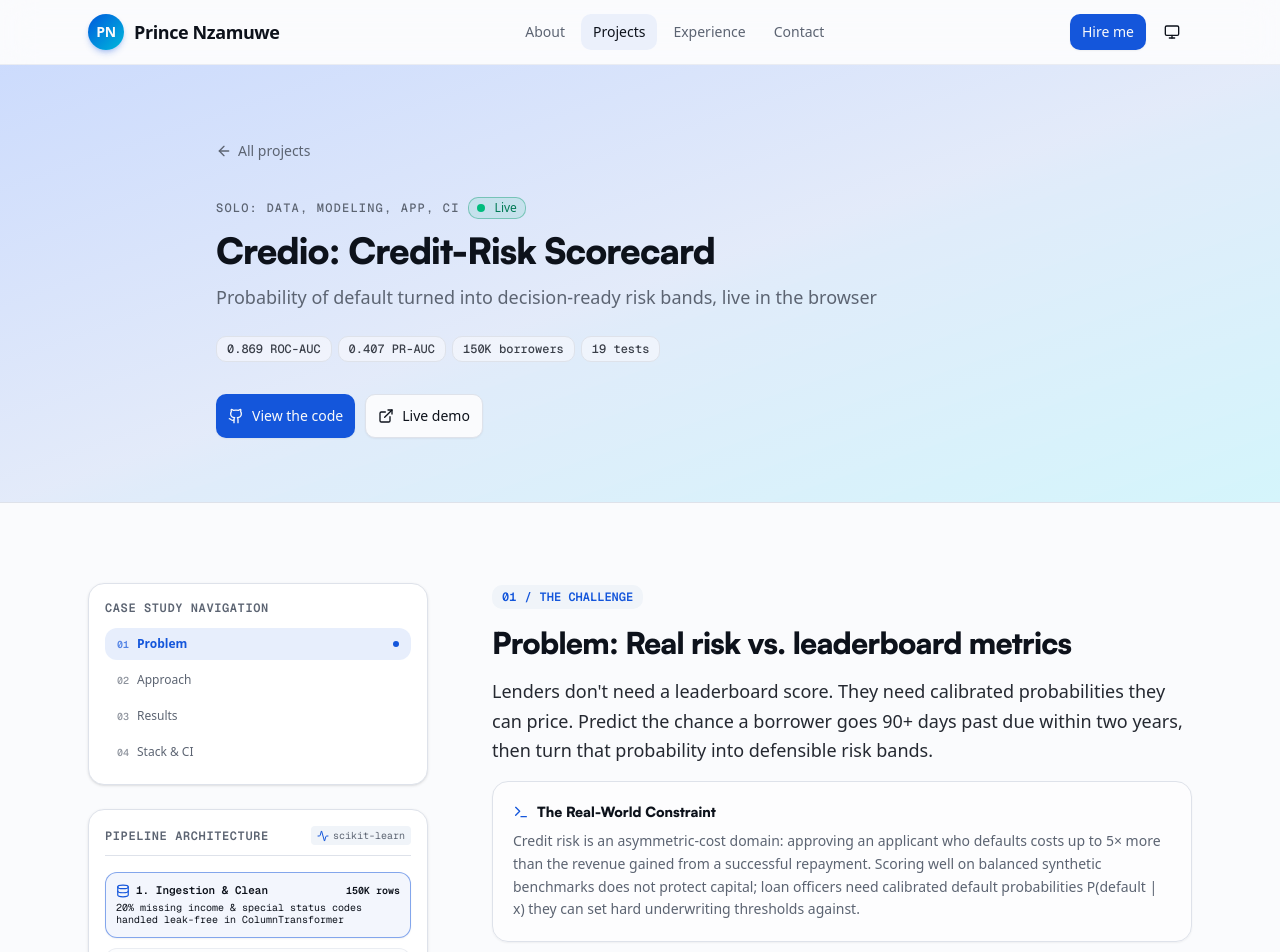
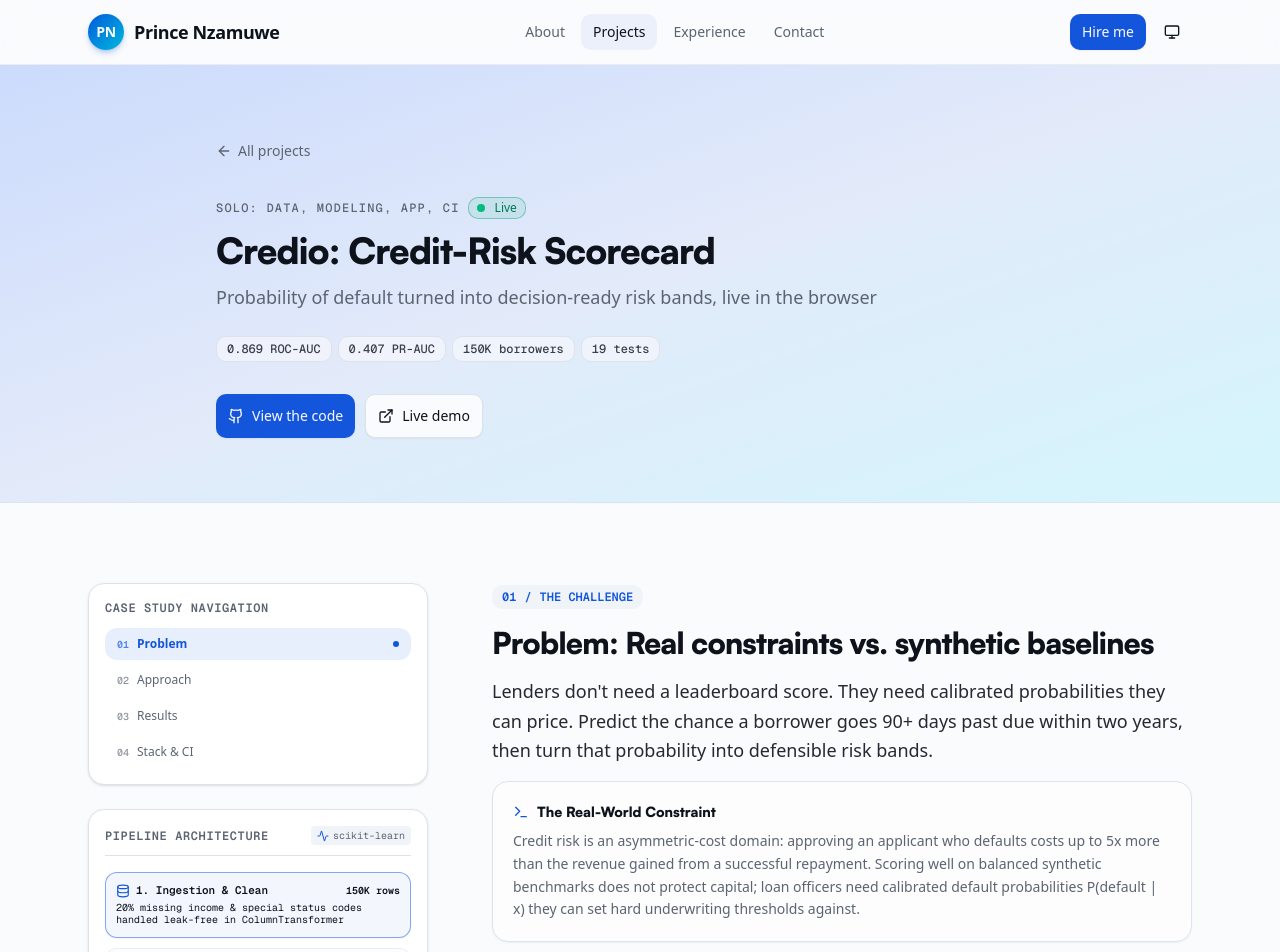
Before and after one commit to princenzmw/my-site, a Next.js app: page /projects/credio in a window 1280 px wide. Shown: the top 952 px of the page. Built offline with nearby package versions, Linux system fonts and the light colour scheme.

Commit message:
audit: STORY-02 — universal scrollytelling architecture and engineering deep-dives across all projects

```diff
--- a/audit-results.json
+++ b/audit-results.json
@@ -1,5 +1,5 @@
 {
-  "generatedAt": "2026-10-22T12:40:56.461Z",
+  "generatedAt": "2026-10-22T14:25:44.376Z",
   "target": "https://nzamuwe.com",
   "scoringContract": "8.0+ = meets written acceptance criteria WITH evidence; <8.0 = fix + re-run; unverified = evidence unavailable",
   "flags": {
@@ -471,7 +471,7 @@
       "name": "All internal links resolve (crawl of every prerendered page)",
       "status": "pass",
       "evidence": [
-        "10 pages crawled · 230 hrefs scanned",
+        "10 pages crawled · 227 hrefs scanned",
         "0 broken internal links",
         "out/ cross-checked: /resume.pdf, /og-image.png, /favicon.png all ship in the build"
       ],
--- a/src/components/site/case-study-scrolly.tsx
+++ b/src/components/site/case-study-scrolly.tsx
@@ -14,6 +14,7 @@ import {
   Cpu,
   Database,
   Sliders,
+  type LucideIcon,
 } from "lucide-react";
 import { Badge } from "@/components/ui/badge";
 import { Button } from "@/components/ui/button";
@@ -27,6 +28,225 @@ const SECTIONS = [
 ] as const;
 
 type SectionId = (typeof SECTIONS)[number]["id"];
+
+interface PipelineStage {
+  title: string;
+  badge: string;
+  detail: string;
+  icon: LucideIcon;
+}
+
+interface ProjectArchitecture {
+  frameworkBadge: string;
+  stages: Record<SectionId, PipelineStage>;
+  realWorldConstraint?: {
+    title: string;
+    description: string;
+  };
+  benchmarkComparison?: {
+    labelA: string;
+    valueA: string;
+    subA: string;
+    labelB: string;
+    valueB: string;
+    subB: string;
+  };
+  engineeringDecision?: {
+    title: string;
+    description: string;
+  };
+}
+
+const ARCHITECTURES: Record<string, ProjectArchitecture> = {
+  credio: {
+    frameworkBadge: "scikit-learn",
+    stages: {
+      problem: {
+        title: "1. Ingestion & Clean",
+        badge: "150K rows",
+        detail: "20% missing income & special status codes handled leak-free in ColumnTransformer",
+        icon: Database,
+      },
+      approach: {
+        title: "2. Model Benchmark",
+        badge: "0.823 → 0.869",
+        detail: "Logistic baseline vs. Gradient Boosting champion evaluated on held-out test set",
+        icon: Cpu,
+      },
+      results: {
+        title: "3. Risk Calibration",
+        badge: "1.1% → 39%",
+        detail: "Calibrated probability bands with dollar-threshold tuning; SMOTE rejected",
+        icon: Sliders,
+      },
+      stack: {
+        title: "4. Production & CI",
+        badge: "19 tests pass",
+        detail: "Live Streamlit application, synthetic pytest test suite, GitHub Actions CI",
+        icon: Layers,
+      },
+    },
+    realWorldConstraint: {
+      title: "The Real-World Constraint",
+      description:
+        "Credit risk is an asymmetric-cost domain: approving an applicant who defaults costs up to 5x more than the revenue gained from a successful repayment. Scoring well on balanced synthetic benchmarks does not protect capital; loan officers need calibrated default probabilities P(default | x) they can set hard underwriting thresholds against.",
+    },
+    benchmarkComparison: {
+      labelA: "Logistic Baseline",
+      valueA: "0.823",
+      subA: "Validation ROC-AUC without resampling",
+      labelB: "Gradient Boosting",
+      valueB: "0.869",
+      subB: "Held-out test ROC-AUC champion",
+    },
+    engineeringDecision: {
+      title: "Engineering Decision: Why SMOTE was Rejected",
+      description:
+        "During experimentation, synthetic minority oversampling (SMOTE) and naive class weighting artificially inflated training default rates from 6.7% to 50%. While this shifted raw classification boundaries, it broke probability calibration, making model scores uninterpretable as actual default odds. The final architecture relies on raw class priors combined with post-hoc probability calibration and cost-sensitive threshold tuning.",
+    },
+  },
+  finaccess: {
+    frameworkBadge: "Power BI + pandas",
+    stages: {
+      problem: {
+        title: "1. Workbook Pipeline",
+        badge: "290 MB → 8 MB",
+        detail: "Streaming Python script compacts unwieldy government workbook into lean relational CSV",
+        icon: Database,
+      },
+      approach: {
+        title: "2. Survey Calibration",
+        badge: "19,750 adults",
+        detail: "Complex multi-stage stratified survey weights preserved across 63 clean demographic columns",
+        icon: Cpu,
+      },
+      results: {
+        title: "3. Topline Reconcile",
+        badge: "84.8% matched",
+        detail: "Weighted aggregates exactly reproduce official KNBS / CBK published financial inclusion benchmarks",
+        icon: Sliders,
+      },
+      stack: {
+        title: "4. County Star Schema",
+        badge: "47 counties",
+        detail: "Five-page Power BI dashboard with optimized DAX measures exposing 45-point regional gaps",
+        icon: Layers,
+      },
+    },
+    realWorldConstraint: {
+      title: "The Survey Weight Constraint",
+      description:
+        "National survey datasets cannot be aggregated with naive SQL averages. Each respondent carries an inverse probability sampling weight reflecting household cluster sampling. Ignoring or mishandling these weights distorts rural representation and invalidates county-level policy comparisons.",
+    },
+    benchmarkComparison: {
+      labelA: "Raw Workbook",
+      valueA: "290 MB",
+      subA: "Multi-sheet uncompressed spreadsheet",
+      labelB: "Streaming CSV",
+      valueB: "8 MB",
+      subB: "Clean 19,750 × 63 schema ready for BI",
+    },
+    engineeringDecision: {
+      title: "Engineering Decision: Reconciling Published Toplines",
+      description:
+        "Before building visual reports, every aggregate measure was audited against the published 2024 FinAccess report. The model matched the national 84.8% formal inclusion and 9.9% exclusion figures to the decimal point, verifying that sampling strata expansion factors remained intact throughout the transformation pipeline.",
+    },
+  },
+  dukapulse: {
+    frameworkBadge: "FastAPI + Postgres",
+    stages: {
+      problem: {
+        title: "1. Multi-Tenant Schema",
+        badge: "PostgreSQL",
+        detail: "Strict relational schema separating multi-tenant shop inventories, user roles, and ledger receipts",
+        icon: Database,
+      },
+      approach: {
+        title: "2. Concurrency Lock",
+        badge: "ACID Safe",
+        detail: "Row-level transactional locking on inventory decrements guarantees zero overselling under race conditions",
+        icon: Cpu,
+      },
+      results: {
+        title: "3. Demand Forecasting",
+        badge: "4-Week Window",
+        detail: "Automated replenishment recommendations benchmarked against seasonal-naive moving baseline",
+        icon: Sliders,
+      },
+      stack: {
+        title: "4. Full-Stack CI",
+        badge: "Playwright + Pytest",
+        detail: "Headless browser integration workflows and backend unit tests automated on GitHub Actions",
+        icon: Layers,
+      },
+    },
+    realWorldConstraint: {
+      title: "The Over-Selling Hazard",
+      description:
+        "In small retail shops, physical stock is finite and margins are razor-thin. Concurrency race conditions where two clerks sell the final carton simultaneously create customer friction and phantom inventory. The backend must enforce transactional row locks at the database layer, not merely in application memory.",
+    },
+    benchmarkComparison: {
+      labelA: "App-Memory Check",
+      valueA: "Race Prone",
+      subA: "Susceptible to concurrent debit hazards",
+      labelB: "Pessimistic Row Lock",
+      valueB: "ACID Proof",
+      subB: "Guaranteed atomic stock balance enforcement",
+    },
+    engineeringDecision: {
+      title: "Engineering Decision: Honest Forecasting Baselines",
+      description:
+        "Rather than applying complex machine learning models that overfit on sparse small-shop transactions, DukaPulse benchmarks demand models directly against a seasonal-naive moving baseline. A model only earns its compute budget if it proves lower mean absolute percentage error than repeating last cycle's demand.",
+    },
+  },
+  airbnb: {
+    frameworkBadge: "Python + MySQL",
+    stages: {
+      problem: {
+        title: "1. CLI & File Storage",
+        badge: "Phase 1: cmd",
+        detail: "Custom REPL interpreter with polymorphic JSON serialization for managing model lifecycles",
+        icon: Database,
+      },
+      approach: {
+        title: "2. Relational ORM",
+        badge: "Phase 2: SQLAlchemy",
+        detail: "Stepwise migration from flat-file storage to MySQL with declarative entity relationships",
+        icon: Cpu,
+      },
+      results: {
+        title: "3. RESTful Services",
+        badge: "Phase 3: Flask",
+        detail: "Modular API blueprints with CRUD endpoints, status code contracts, and CORS headers",
+        icon: Sliders,
+      },
+      stack: {
+        title: "4. Containerized Web",
+        badge: "Phase 4: Docker",
+        detail: "Jinja2 dynamic frontend templates and Nginx reverse proxy packaged for production deployments",
+        icon: Layers,
+      },
+    },
+    realWorldConstraint: {
+      title: "The Architectural Evolution",
+      description:
+        "Software systems rarely start at microservices or distributed architectures. True engineering capability is demonstrated by evolving an application from a pure terminal utility into a persistent database-backed service and finally a containerized public web product without breaking core domain abstractions.",
+    },
+    benchmarkComparison: {
+      labelA: "JSON Flat-File",
+      valueA: "v1.0 CLI",
+      subA: "File-based serialization engine",
+      labelB: "SQLAlchemy ORM",
+      valueB: "v2.0-v4.0",
+      subB: "Declarative relational database persistence",
+    },
+    engineeringDecision: {
+      title: "Engineering Decision: BaseModel Polymorphism",
+      description:
+        "By isolating ID generation, timestamp tracking, and dictionary serialization in an abstract BaseModel class, every subsequent entity (User, Place, City, Review) inherited consistent storage semantics regardless of whether the active persistence engine was the filesystem or an ACID relational database.",
+    },
+  },
+};
 
 interface CaseStudyScrollyProps {
   project: Project;
@@ -68,7 +288,7 @@ export function CaseStudyScrolly({ project, inDev, nextProject }: CaseStudyScrol
     }
   };
 
-  const isCredio = project.id === "credio";
+  const arch = ARCHITECTURES[project.id];
 
   return (
     <div className="mx-auto max-w-6xl px-4 sm:px-6">
@@ -107,8 +327,8 @@ export function CaseStudyScrolly({ project, inDev, nextProject }: CaseStudyScrol
             </nav>
           </div>
 
-          {/* Credio Technical Architecture HUD */}
-          {isCredio ? (
+          {/* Technical Architecture HUD */}
+          {arch && (
             <div className="rounded-xl border bg-card p-4 shadow-sm space-y-4">
               <div className="flex items-center justify-between border-b pb-2.5">
                 <span className="font-mono text-xs font-semibold uppercase tracking-wider text-muted-foreground">
@@ -116,113 +336,36 @@ export function CaseStudyScrolly({ project, inDev, nextProject }: CaseStudyScrol
                 </span>
                 <span className="inline-flex items-center gap-1 rounded bg-muted px-1.5 py-0.5 font-mono text-[10px] text-muted-foreground">
                   <Activity className="h-3 w-3 text-primary" aria-hidden="true" />
-                  scikit-learn
+                  {arch.frameworkBadge}
                 </span>
               </div>
 
               <div className="space-y-2.5 font-mono text-xs">
-                {/* Stage 1 */}
+                {SECTIONS.map((s) => {
+                  const stage = arch.stages[s.id];
+                  if (!stage) return null;
+                  const Icon = stage.icon;
+                  const isCurrent = activeSection === s.id;
+                  return (
                     <div
+                      key={s.id}
                       className={`rounded-lg border p-2.5 transition-all ${
-                    activeSection === "problem"
+                        isCurrent
                           ? "border-primary/50 bg-primary/5 text-foreground shadow-xs"
                           : "border-border/60 bg-muted/20 text-muted-foreground"
                       }`}
                     >
                       <div className="flex items-center justify-between text-[11px] font-semibold">
                         <span className="flex items-center gap-1.5">
-                      <Database className="h-3.5 w-3.5 text-primary" aria-hidden="true" />
-                      1. Ingestion & Clean
+                          <Icon className="h-3.5 w-3.5 text-primary" aria-hidden="true" />
+                          {stage.title}
                         </span>
-                    <span className="text-[10px]">150K rows</span>
+                        <span className="text-[10px]">{stage.badge}</span>
                       </div>
-                  <p className="mt-1 text-[10px] leading-tight">
-                    20% missing income & special status codes handled leak-free in ColumnTransformer
-                  </p>
+                      <p className="mt-1 text-[10px] leading-tight">{stage.detail}</p>
                     </div>
-
-                {/* Stage 2 */}
-                <div
-                  className={`rounded-lg border p-2.5 transition-all ${
-                    activeSection === "approach"
-                      ? "border-primary/50 bg-primary/5 text-foreground shadow-xs"
-                      : "border-border/60 bg-muted/20 text-muted-foreground"
-                  }`}
-                >
-                  <div className="flex items-center justify-between text-[11px] font-semibold">
-                    <span className="flex items-center gap-1.5">
-                      <Cpu className="h-3.5 w-3.5 text-primary" aria-hidden="true" />
-                      2. Model Benchmark
-                    </span>
-                    <span className="text-[10px]">0.823 → 0.869</span>
-                  </div>
-                  <p className="mt-1 text-[10px] leading-tight">
-                    Logistic baseline vs. Gradient Boosting champion evaluated on held-out test set
-                  </p>
-                </div>
-
-                {/* Stage 3 */}
-                <div
-                  className={`rounded-lg border p-2.5 transition-all ${
-                    activeSection === "results"
-                      ? "border-primary/50 bg-primary/5 text-foreground shadow-xs"
-                      : "border-border/60 bg-muted/20 text-muted-foreground"
-                  }`}
-                >
-                  <div className="flex items-center justify-between text-[11px] font-semibold">
-                    <span className="flex items-center gap-1.5">
-                      <Sliders className="h-3.5 w-3.5 text-primary" aria-hidden="true" />
-                      3. Risk Calibration
-                    </span>
-                    <span className="text-[10px]">1.1% → 39%</span>
-                  </div>
-                  <p className="mt-1 text-[10px] leading-tight">
-                    Calibrated probability bands with dollar-threshold tuning; SMOTE rejected
-                  </p>
-                </div>
-
-                {/* Stage 4 */}
-                <div
-                  className={`rounded-lg border p-2.5 transition-all ${
-                    activeSection === "stack"
-                      ? "border-primary/50 bg-primary/5 text-foreground shadow-xs"
-                      : "border-border/60 bg-muted/20 text-muted-foreground"
-                  }`}
-                >
-                  <div className="flex items-center justify-between text-[11px] font-semibold">
-                    <span className="flex items-center gap-1.5">
-                      <Layers className="h-3.5 w-3.5 text-primary" aria-hidden="true" />
-                      4. Production & CI
-                    </span>
-                    <span className="text-[10px]">19 tests pass</span>
-                  </div>
-                  <p className="mt-1 text-[10px] leading-tight">
-                    Live Streamlit application, synthetic pytest test suite, GitHub Actions CI
-                  </p>
-                </div>
-              </div>
-            </div>
-          ) : (
-            /* Non-Credio Project Summary Card */
-            <div className="rounded-xl border bg-card p-4 shadow-sm space-y-3">
-              <p className="font-mono text-xs font-semibold uppercase tracking-wider text-muted-foreground">
-                Verified Deliverables
-              </p>
-              <ul className="space-y-1.5 text-xs text-muted-foreground font-mono">
-                {project.metrics.map((m) => (
-                  <li key={m} className="flex items-center gap-2">
-                    <Check className="h-3.5 w-3.5 text-primary shrink-0" aria-hidden="true" />
-                    <span>{m}</span>
-                  </li>
-                ))}
-              </ul>
-              <div className="pt-2 border-t">
-                <Button asChild size="sm" variant="outline" className="w-full text-xs">
-                  <a href={project.code} target="_blank" rel="noopener noreferrer">
-                    <Github className="mr-1.5 h-3.5 w-3.5" aria-hidden="true" />
-                    Inspect Repository
-                  </a>
-                </Button>
+                  );
+                })}
               </div>
             </div>
           )}
@@ -249,20 +392,20 @@ export function CaseStudyScrolly({ project, inDev, nextProject }: CaseStudyScrol
               <span>THE CHALLENGE</span>
             </div>
             <h2 className="text-2xl font-bold tracking-tight sm:text-3xl">
-              Problem: Real risk vs. leaderboard metrics
+              Problem: Real constraints vs. synthetic baselines
             </h2>
             <p className="text-base leading-relaxed text-foreground/90 sm:text-lg">
               {project.problem}
             </p>
 
-            {isCredio && (
+            {arch?.realWorldConstraint && (
               <div className="rounded-xl border bg-card/60 p-4 sm:p-5 shadow-xs">
                 <h3 className="text-sm font-semibold text-foreground flex items-center gap-2">
                   <Terminal className="h-4 w-4 text-primary" aria-hidden="true" />
-                  The Real-World Constraint
+                  {arch.realWorldConstraint.title}
                 </h3>
                 <p className="mt-2 text-sm leading-relaxed text-muted-foreground">
-                  Credit risk is an asymmetric-cost domain: approving an applicant who defaults costs up to 5× more than the revenue gained from a successful repayment. Scoring well on balanced synthetic benchmarks does not protect capital; loan officers need calibrated default probabilities P(default | x) they can set hard underwriting thresholds against.
+                  {arch.realWorldConstraint.description}
                 </p>
               </div>
             )}
@@ -282,17 +425,25 @@ export function CaseStudyScrolly({ project, inDev, nextProject }: CaseStudyScrol
               {project.approach}
             </p>
 
-            {isCredio && (
+            {arch?.benchmarkComparison && (
               <div className="grid gap-3 sm:grid-cols-2">
                 <div className="rounded-lg border bg-muted/20 p-4">
-                  <p className="font-mono text-xs font-bold text-muted-foreground uppercase">Logistic Baseline</p>
-                  <p className="mt-1 text-2xl font-bold font-mono text-primary">0.823</p>
-                  <p className="text-xs text-muted-foreground">Validation ROC-AUC without resampling</p>
+                  <p className="font-mono text-xs font-bold text-muted-foreground uppercase">
+                    {arch.benchmarkComparison.labelA}
+                  </p>
+                  <p className="mt-1 text-2xl font-bold font-mono text-primary">
+                    {arch.benchmarkComparison.valueA}
+                  </p>
+                  <p className="text-xs text-muted-foreground">{arch.benchmarkComparison.subA}</p>
                 </div>
                 <div className="rounded-lg border bg-muted/20 p-4">
-                  <p className="font-mono text-xs font-bold text-muted-foreground uppercase">Gradient Boosting</p>
-                  <p className="mt-1 text-2xl font-bold font-mono text-primary">0.869</p>
-                  <p className="text-xs text-muted-foreground">Held-out test ROC-AUC champion</p>
+                  <p className="font-mono text-xs font-bold text-muted-foreground uppercase">
+                    {arch.benchmarkComparison.labelB}
+                  </p>
+                  <p className="mt-1 text-2xl font-bold font-mono text-primary">
+                    {arch.benchmarkComparison.valueB}
+                  </p>
+                  <p className="text-xs text-muted-foreground">{arch.benchmarkComparison.subB}</p>
                 </div>
               </div>
             )}
@@ -321,14 +472,14 @@ export function CaseStudyScrolly({ project, inDev, nextProject }: CaseStudyScrol
               ))}
             </ul>
 
-            {isCredio && (
+            {arch?.engineeringDecision && (
               <div className="rounded-xl border border-amber-500/20 bg-amber-500/5 p-4 sm:p-5">
                 <h3 className="text-sm font-semibold text-amber-800 dark:text-amber-400 flex items-center gap-2">
                   <Sliders className="h-4 w-4" aria-hidden="true" />
-                  Engineering Decision: Why SMOTE was Rejected
+                  {arch.engineeringDecision.title}
                 </h3>
                 <p className="mt-2 text-sm leading-relaxed text-muted-foreground">
-                  During experimentation, synthetic minority oversampling (SMOTE) and naive class weighting artificially inflated training default rates from 6.7% to 50%. While this shifted raw classification boundaries, it broke probability calibration, making model scores uninterpretable as actual default odds. The final architecture relies on raw class priors combined with post-hoc probability calibration and cost-sensitive threshold tuning.
+                  {arch.engineeringDecision.description}
                 </p>
               </div>
             )}
@@ -347,9 +498,7 @@ export function CaseStudyScrolly({ project, inDev, nextProject }: CaseStudyScrol
               <span>/</span>
               <span>SYSTEM ARCHITECTURE & STACK</span>
             </div>
-            <h2 className="text-2xl font-bold tracking-tight sm:text-3xl">
-              Technology Stack
-            </h2>
+            <h2 className="text-2xl font-bold tracking-tight sm:text-3xl">Technology Stack</h2>
 
             <ul className="flex flex-wrap gap-2" aria-label={`Technologies used in ${project.name}`}>
               {project.stack.map((s) => (
```
Also changed, not shown: 2 other files (tests, documents, lock files or other folders). Lines whose indentation alone changed are shown as unchanged.
